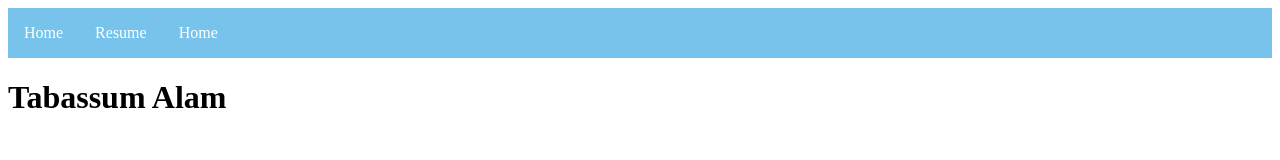
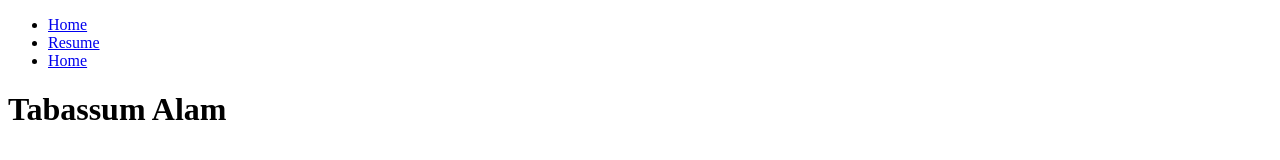
Before and after one commit to tabassumalam/tabassumalam.github.io, a plain HTML site: page index.html in a window 1280 px wide. Drawn offline with Linux system fonts and the light colour scheme.

Commit message:
link in both index only

```diff
--- a/index.html
+++ b/index.html
@@ -6,32 +6,7 @@
 
     <meta name="viewport" content="width=device-width, initial-scale=1.0" />
 
-    <style>
-        ul {
-    list-style-type: none;
-    margin: 0;
-    padding: 0;
-    overflow: hidden;
-    background-color: #77c3ec;
-}
 
-li {
-    float: left;
-}
-
-li a {
-    display: block;
-    color: white;
-    text-align: center;
-    padding: 16px;
-    text-decoration: none;
-}
-
-li a:hover {
-    background-color: #89cff0;
-}
-
-    </style>
 
 </head>
 
```
Also changed, not shown: 1 other file.
